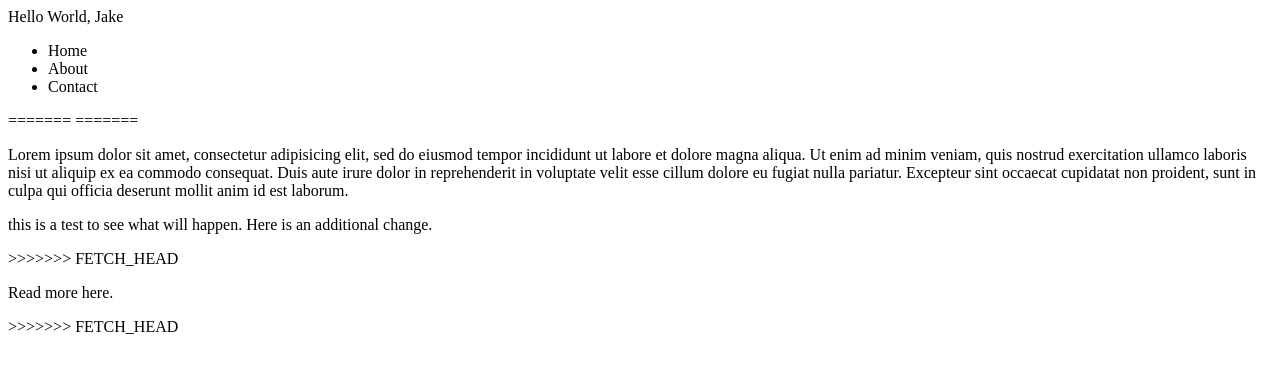
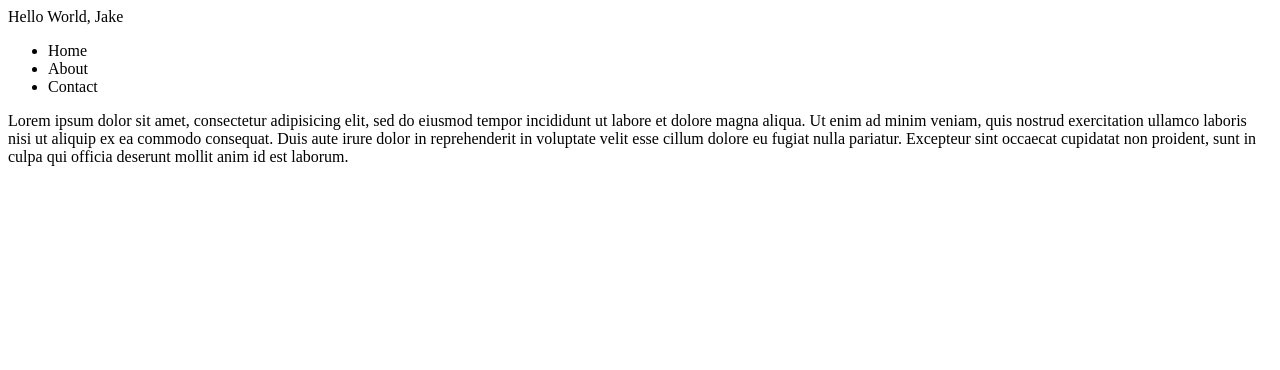
Before and after one commit to brittneykernan/instagram-api, a plain HTML site: page index.html in a window 1280 px wide. Drawn offline with nearby package versions, Linux system fonts and the light colour scheme; files whose address does not match are found by name.

Commit message:
resolving merge conflicts

```diff
--- a/index.html
+++ b/index.html
@@ -11,20 +11,9 @@
 	</ul>
 
 
-=======
-=======
 	<p>
 		Lorem ipsum dolor sit amet, consectetur adipisicing elit, sed do eiusmod tempor incididunt ut labore et dolore magna aliqua. Ut enim ad minim veniam, quis nostrud exercitation ullamco laboris nisi ut aliquip ex ea commodo consequat. Duis aute irure dolor in reprehenderit in voluptate velit esse cillum dolore eu fugiat nulla pariatur. Excepteur sint occaecat cupidatat non proident, sunt in culpa qui officia deserunt mollit anim id est laborum.
 	</p>
-
-
-	<p>this is a test to see what will happen. Here is an additional change.</p>
->>>>>>> FETCH_HEAD
-<p>Read more here.</p>
->>>>>>> FETCH_HEAD
-
-
-
 
 
 <script src="http://ajax.googleapis.com/ajax/libs/jquery/1.4.3/jquery.min.js"></script>
```
